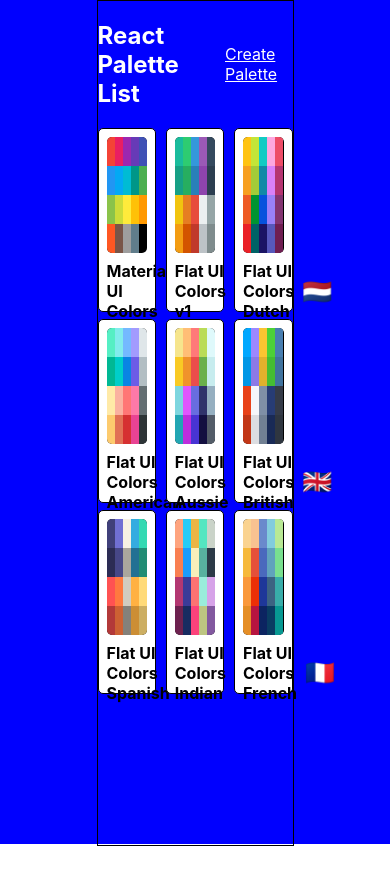
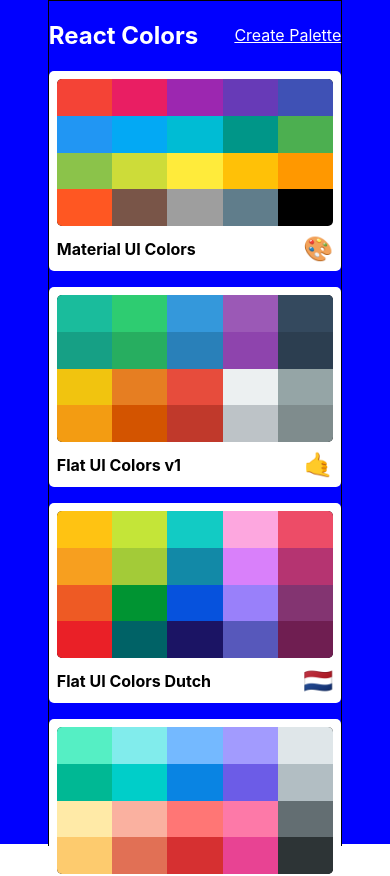
Before and after one commit to shum-dev/react-colors, a React (Create React App) app in the folder colors-app/: page / in a window 390 px wide. Shown: the top 876 px of the page. Before the commit the page ends 846 px from the top, so only its background shows below. Built offline with nearby package versions, Linux system fonts and the light colour scheme; the HTML template or start-up script is replaced by a standard one.

Commit message:
Make PaletteList responsive

```diff
--- a/colors-app/src/PaletteList.js
+++ b/colors-app/src/PaletteList.js
@@ -14,7 +14,7 @@
       <div className={classes.root}>
         <div className={classes.container}>
           <nav className={classes.nav}>
-            <h1>React Palette List</h1>
+            <h1>React Colors</h1>
             <Link to='/palette/new'>Create Palette</Link>
           </nav>
           <div className={classes.palettes}>
--- a/colors-app/src/styles/MiniPaletteStyles.js
+++ b/colors-app/src/styles/MiniPaletteStyles.js
@@ -1,8 +1,9 @@
 export default {
   root: {
-    height: '100%',
+    boxSizing: 'border-box',
+    height: '200px',
     backgroundColor: 'white',
-    border: '1px solid black',
+    // border: '1px solid red',
     borderRadius: '5px',
     padding: '0.5rem',
     position: 'relative',
@@ -14,7 +15,7 @@
   },
   colors: {
     backgroundColor: 'black',
-    height: '70%',
+    height: '80%',
     width: '100%',
     borderRadius: '5px',
     overflow: 'hidden'
--- a/colors-app/src/styles/PaletteListStyles.js
+++ b/colors-app/src/styles/PaletteListStyles.js
@@ -1,3 +1,4 @@
+import sizes from './sizes';
 export default {
   root: {
     backgroundColor: 'blue',
@@ -7,13 +8,24 @@
     justifyContent: 'center'
   },
   container: {
+    position: 'relative',
     height: '100%',
     width: '50%',
     display: 'flex',
-    alignItems: 'flex-start',
+    alignItems: 'center',
+    // justifyContent: 'center',
     flexDirection: 'column',
     flexWrap: 'wrap',
-    border: '1px solid black'
+    border: '1px solid black',
+    [sizes.down('xl')]: {
+      width: '60%'
+    },
+    [sizes.down('sm')]: {
+      width: '80%'
+    },
+    [sizes.down('xs')]: {
+      width: '75%'
+    }
   },
   nav: {
     color: 'white',
@@ -26,10 +38,19 @@
     }
   },
   palettes: {
+    top: '70px',
+    position: 'absolute',
     boxSizing: 'border-box',
     width: '100%',
     display: 'grid',
     gridTemplateColumns: 'repeat(3, 30%)',
-    gridGap: '5%'
+    gridGap: '2.5rem',
+    [sizes.down('md')]: {
+      gridTemplateColumns: 'repeat(2, 47.3%)'
+    },
+    [sizes.down('xs')]: {
+      gridTemplateColumns: 'repeat(1, 100%)',
+      gridGap: '1rem',
+    }
   }
 };
--- a/colors-app/src/styles/sizes.js
+++ b/colors-app/src/styles/sizes.js
@@ -7,8 +7,9 @@
       xs: '575.98px',
       sm: '767.98px',
       md: '991.98px',
-      lg: '1199.98px'
-    }
+      lg: '1199.98px',
+      xl: '1550px'
+    };
     return `@media (max-width: ${sizes[size]})`
   }
 }
```
